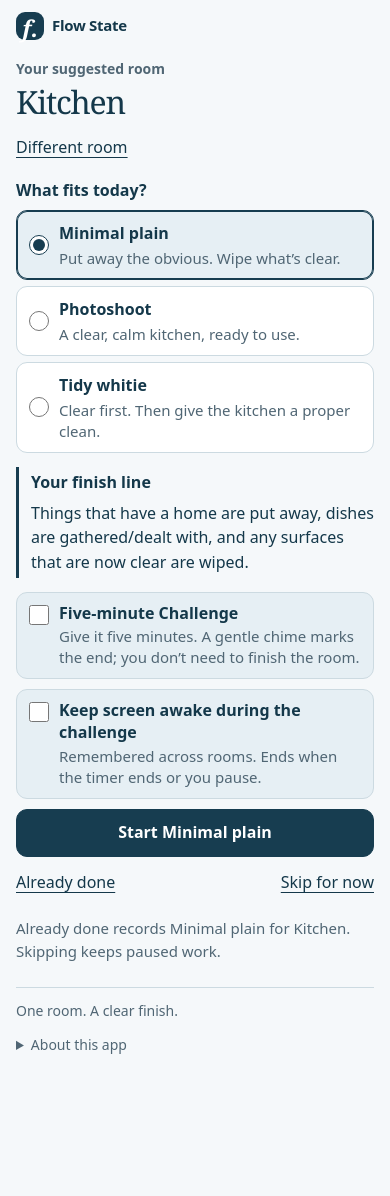
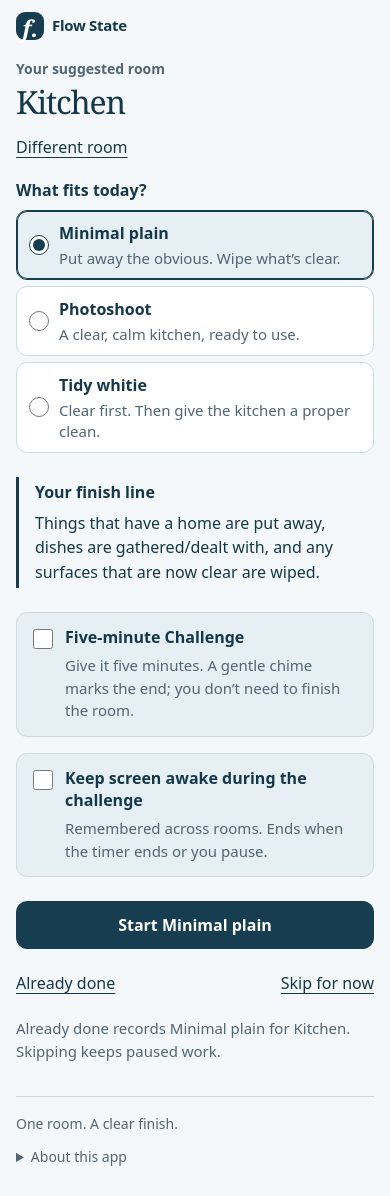
Before and after one commit to jkfrydendahl/flow-state-chores-pwa, a Next.js app: page / in a window 390 px wide. Before the commit the page ends 1084 px from the top, so only its background shows below. Built offline with nearby package versions, Linux system fonts and the light colour scheme.

Commit message:
Restore breathing room below mobile mode selection

```diff
--- a/app/globals.css
+++ b/app/globals.css
@@ -87,14 +87,16 @@ footer p { margin-top: 12px; }
   .mode:last-child { margin-bottom: 0; }
   .mode-description { margin-top: 2px; line-height: 1.4; }
   .victory { padding-left: 12px; margin: 16px 0 12px; }
-  .preview { margin: 14px 0; }
-  .timer-option { gap: 10px; padding: 10px 12px; margin: 10px 0; border-radius: 11px; }
+  .preview { margin: 24px 0; padding-left: 16px; }
+  .timer-option { gap: 12px; padding: 14px 16px; margin: 16px 0; border-radius: 11px; }
+  .timer-option .mode-description { margin-top: 6px; line-height: 1.5; }
+  .wake-option { margin-bottom: 24px; }
   .timer-option input { margin: 2px 0 0; }
   .timer-option strong { display: block; line-height: 1.35; }
   .primary, .secondary { min-height: 48px; padding: 10px 14px; border-radius: 11px; }
   .quiet { min-height: 44px; padding: 9px 0; }
   .actions { gap: 8px; margin-top: 16px; }
-  .secondary-actions { gap: 12px; margin-top: 4px; }
+  .secondary-actions { gap: 16px; margin-top: 12px; }
   .entry, .paused-card { padding: 14px 16px; border-radius: 12px; }
   .entry > p:last-child { font-size: 1rem; }
   .stages { margin: 14px 0 12px; }
@@ -102,7 +104,7 @@ footer p { margin-top: 12px; }
   .start-timer { margin: 14px 0; padding: 12px; }
   .boundary { margin: 12px 0; }
   .room-picker { margin-bottom: 14px; }
-  footer { margin-top: 24px; padding-top: 12px; }
+  footer { margin-top: 32px; padding-top: 16px; }
   .finish { padding-top: 12px; min-height: 320px; }
   .finish-mark { width: 44px; height: 44px; margin-bottom: 18px; }
 }
--- a/src/lib/version.ts
+++ b/src/lib/version.ts
@@ -1,4 +1,4 @@
 // Release identifier: YY.M.D.N, where N starts at 1 each release date.
 // Increment N for another release on the same date; use the release date otherwise.
 // Keep stable across rebuilds so a cached app reports its actual source version.
-export const appVersion = "26.9.7.1";
+export const appVersion = "26.9.7.2";
```
